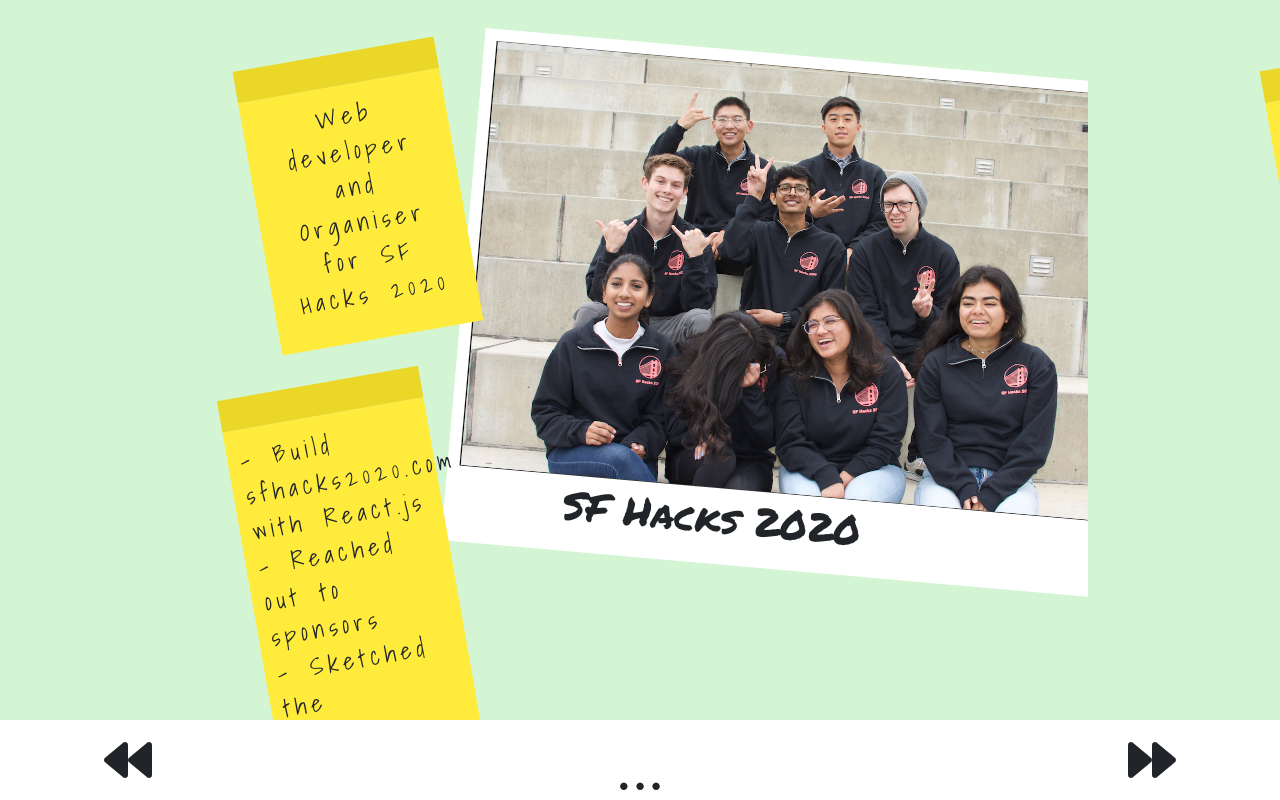
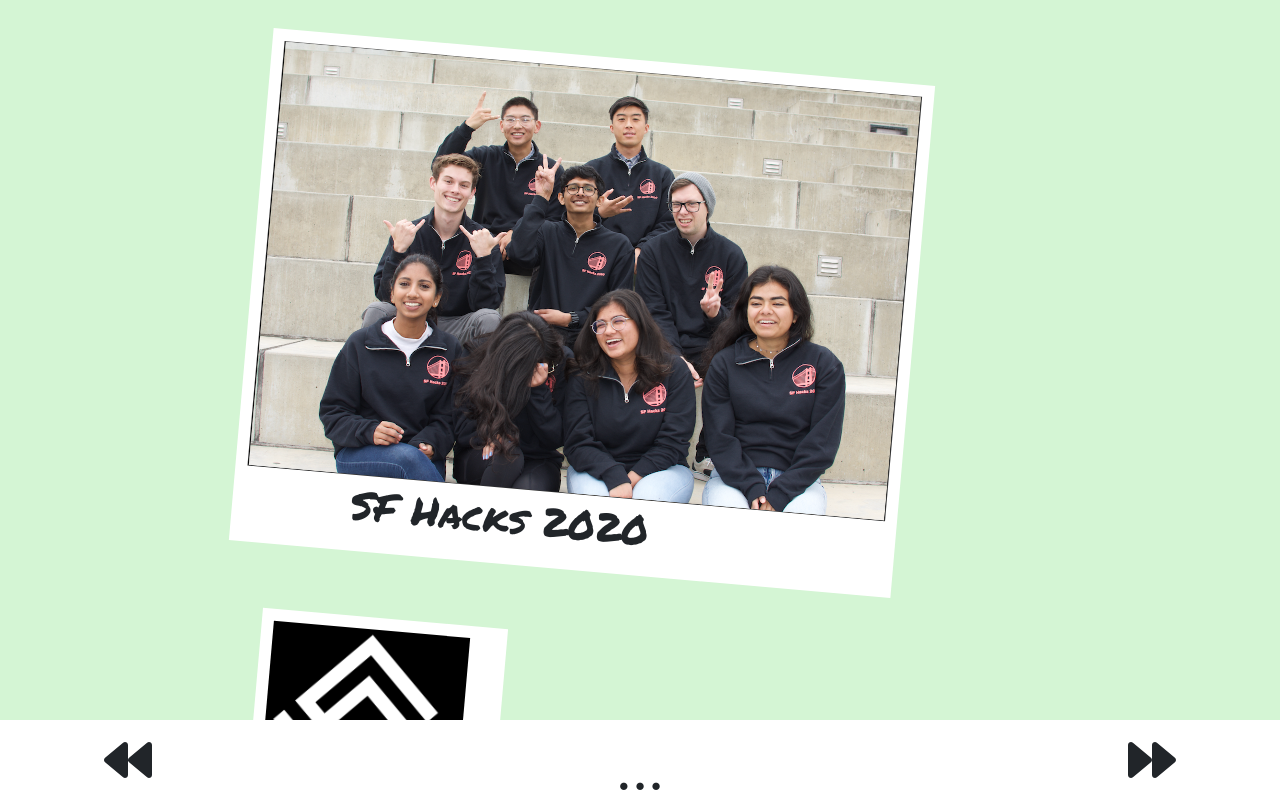
Before and after one commit to xo28122000/portfolio-2, a React (Create React App) app in the folder app/: page / in a window 1280 px wide. Built offline with nearby package versions, Linux system fonts and the light colour scheme; a web font is replaced by a local one.

Commit message:
Poloroid container init

```diff
--- a/app/src/components/HorizontalScrollArea/index.js
+++ b/app/src/components/HorizontalScrollArea/index.js
@@ -1,8 +1,9 @@
 import React, { useEffect } from "react";
 import PageContainer from "../PageContainer";
-import AboutPage1 from "../Page/AboutPages/AboutPage1";
-import AboutPage2 from "../Page/AboutPages/AboutPage2";
+// import AboutPage1 from "../Page/AboutPages/AboutPage1";
+// import AboutPage2 from "../Page/AboutPages/AboutPage2";
 import ExperiencePage1 from "../Page/ExperiencePages/ExperiencePage1";
+// import ExperiencePage2 from "../Page/ExperiencePages/ExperiencePage2";
 import Page from "../Page/index";
 
 const HorizontalScrollAres = props => {
@@ -21,8 +22,8 @@
       }}
     >
       <PageContainer left={pagePosition[0]} page={<ExperiencePage1 />} />
-      <PageContainer left={pagePosition[1]} page={<AboutPage2 />} />
-      <PageContainer left={pagePosition[2]} page={<Page />} />
+      {/* <PageContainer left={pagePosition[1]} page={<AboutPage2 />} />
+      <PageContainer left={pagePosition[2]} page={<Page />} /> */}
     </div>
   );
 };
--- a/app/src/components/Page/ExperiencePages/ExperiencePage1.js
+++ b/app/src/components/Page/ExperiencePages/ExperiencePage1.js
@@ -2,6 +2,7 @@
 import "../Page.css";
 
 import Polaroid from "../Polaroid";
+import PolaroidContainer from "../Polaroid/PolaroidContainer";
 import StickyNote from "../StickyNote";
 
 const ExperiencePage1 = props => {
@@ -11,11 +12,28 @@
       className="Polaroid-img"
     />
   );
+  const poloroidImg2 = (
+    <img
+      src={require("../../../assets/images/TASC.jpg")}
+      className="Polaroid-img"
+    />
+  );
+  const poloroidImg3 = (
+    <img
+      src={require("../../../assets/images/SI.jpg")}
+      className="Polaroid-img"
+    />
+  );
+  const poloroidImg4 = (
+    <img
+      src={require("../../../assets/images/SpeedLegal.png")}
+      className="Polaroid-img"
+    />
+  );
 
   return (
     <div id="Page-root">
-      <div className="row">
-        <div className="col-sm-3">
+      {/* <div className="col-sm-3">
           <StickyNote tilt="-10deg" R={255} G={235} B={59} alignment="center">
             Web developer and Organiser for SF Hacks 2020
           </StickyNote>
@@ -24,13 +42,75 @@
             <br />- Reached out to sponsors
             <br />- Sketched the structure for competition
           </StickyNote>
+        </div> */}
+
+      <PolaroidContainer
+        id="SFHACKS"
+        img={poloroidImg1}
+        txt={"SF Hacks 2020"}
+        tilt="5deg"
+      />
+      <div className="row">
+        <div className="col-sm-3">
+          <Polaroid
+            id="SpeedLegal"
+            img={poloroidImg4}
+            txt={"SpeedLegal"}
+            tilt="5deg"
+          />
+        </div>
+        {/* <div className="col-sm-3">
+          <StickyNote tilt="0deg" R={255} G={235} B={59} alignment="left">
+            My first summer internship <br />
+            in 2019
+            <br />
+            SpeedLegal is a startup working on streamlining
+            <br /> legal due diligence and
+            <br /> document review
+          </StickyNote>
+        </div>
+        <div className="col-sm-3">
+          <StickyNote tilt="-10deg" R={255} G={235} B={59} alignment="left">
+            I worked on developing and designing a web app using React.js to
+            render the labeled information from the ML model.
+          </StickyNote>
+        </div> */}
+        <div className="col-sm-3">
+          {/* <StickyNote tilt="5deg" R={255} G={235} B={59} alignment="left">
+            I also worked on automating parsing, extraction and scaling of
+            features from PDF using python
+          </StickyNote> */}
+        </div>
+      </div>
+      <div className="row">
+        <div className="col-sm-4" style={{ zIndex: "30" }}>
+          <Polaroid id="TASC" img={poloroidImg2} txt={"Tutor"} tilt="-5deg" />
         </div>
 
-        <div className="col-sm-9">
-          <Polaroid img={poloroidImg1} txt={"SF Hacks 2020"} tilt="5deg" />
+        <div className="col-sm-8">
+          <Polaroid id="SI" img={poloroidImg3} txt={"Lecturer"} tilt="5deg" />
         </div>
       </div>
-      {/* <div className="row"></div> */}
+      <div className="row">
+        {/* <StickyNote tilt="-10deg" R={255} G={235} B={59} alignment="left">
+          I tutor at <br />
+          TASC-SFSU <br />
+          Book an appointment today
+          <br />
+          <span style={{ textDecoration: "underline" }}>
+            <a href="https://ueap.sfsu.edu/tutoring">
+              ueap.sfsu.edu/
+              <br />
+              tutoring
+            </a>
+          </span>
+        </StickyNote>
+        <StickyNote tilt="-10deg" R={255} G={235} B={59} alignment="center">
+          Supplemental course instructor for Data Structures(Java).
+          <br />
+          Need help with Data Structures hmu!
+        </StickyNote> */}
+      </div>
     </div>
   );
 };
--- a/app/src/components/Page/Polaroid/Polaroid.css
+++ b/app/src/components/Page/Polaroid/Polaroid.css
@@ -35,7 +35,7 @@
   cursor: cell;
   /* url(myBall.cur),auto */
 
-  opacity: 80%;
+  opacity: 90%;
 }
 
 .Polaroid-img {
@@ -55,3 +55,27 @@
   font-size: 5vh;
   font-family: "Permanent Marker", cursive;
 }
+
+.PolaroidContainer-root {
+  height: fit-content;
+  width: fit-content;
+
+  background-color: transparent;
+
+  transition: background-color 1s;
+}
+
+.PolaroidContainer-details {
+  padding-top: 2vh;
+  padding-bottom: 2vh;
+  padding-left: 2vw;
+  padding-right: 2vw;
+
+  opacity: 0;
+  transition: opacity 1s;
+
+  font-size: 3vh;
+  word-spacing: 3px;
+  letter-spacing: 5px;
+  font-family: "Shadows Into Light", cursive;
+}
--- /dev/null
+++ b/app/src/components/Page/Polaroid/PolaroidContainer.js
@@ -0,0 +1,55 @@
+import React, { useState, useEffect } from "react";
+
+import Polaroid from "./index";
+import "./Polaroid.css";
+
+const PolaroidContainer = props => {
+  useEffect(() => {});
+
+  const [details, setdetails] = useState(null);
+  const [open, setOpen] = useState(false);
+
+  const toggleDetails = () => {
+    if (open) {
+      setOpen(false);
+      setdetails(null);
+      document.getElementById(props.id + "-container").style.backgroundColor =
+        "transparent";
+      document.getElementById(props.id + "-details").style.opacity = "0%";
+    } else {
+      setOpen(true);
+      setdetails("Web developer and Organiser for SF Hacks 2020");
+      document.getElementById(props.id + "-container").style.backgroundColor =
+        "bisque";
+      document.getElementById(props.id + "-details").style.opacity = "100%";
+    }
+  };
+  return (
+    <div
+      id={props.id + "-container"}
+      className="PolaroidContainer-root"
+      onClick={toggleDetails}
+      onMouseEnter={toggleDetails}
+      onMouseLeave={toggleDetails}
+    >
+      <div className="row">
+        <div className="col-md-auto">
+          <Polaroid
+            id={props.id}
+            img={props.img}
+            txt={props.txt}
+            tilt={props.tilt}
+          />
+        </div>
+        <div
+          id={props.id + "-details"}
+          className="col-md-auto PolaroidContainer-details"
+        >
+          {details}
+        </div>
+      </div>
+    </div>
+  );
+};
+
+export default PolaroidContainer;
--- a/app/src/components/Page/Polaroid/index.js
+++ b/app/src/components/Page/Polaroid/index.js
@@ -1,15 +1,31 @@
-import React from "react";
+import React, { useState, useEffect } from "react";
 import "./Polaroid.css";
 
 const Polaroid = props => {
+  useEffect(() => {});
+
+  var back = <div></div>;
+
+  const [toggle, setToggle] = useState(false);
+  const [display, setDisplay] = useState(null);
+  const toggleDisplay = () => {
+    if (toggle) {
+      setToggle(false);
+      setDisplay(null);
+    } else {
+      setToggle(true);
+      setDisplay(back);
+    }
+  };
   return (
-    <div className="Polaroid-root">
+    <div id={props.id} className="Polaroid-root" onClick={console.log("here")}>
       <div
         className="Polaroid-container"
         style={{ transform: "rotate(" + props.tilt + ")" }}
       >
         {props.img}
         <div className="Polaroid-txt">{props.txt}</div>
+        {display}
       </div>
     </div>
   );
```
Also changed, not shown: app/src/components/Page/ExperiencePages/ExperiencePage2.js (+3 -23 lines), app/src/assets/images/SpeedLegal.png (added).
